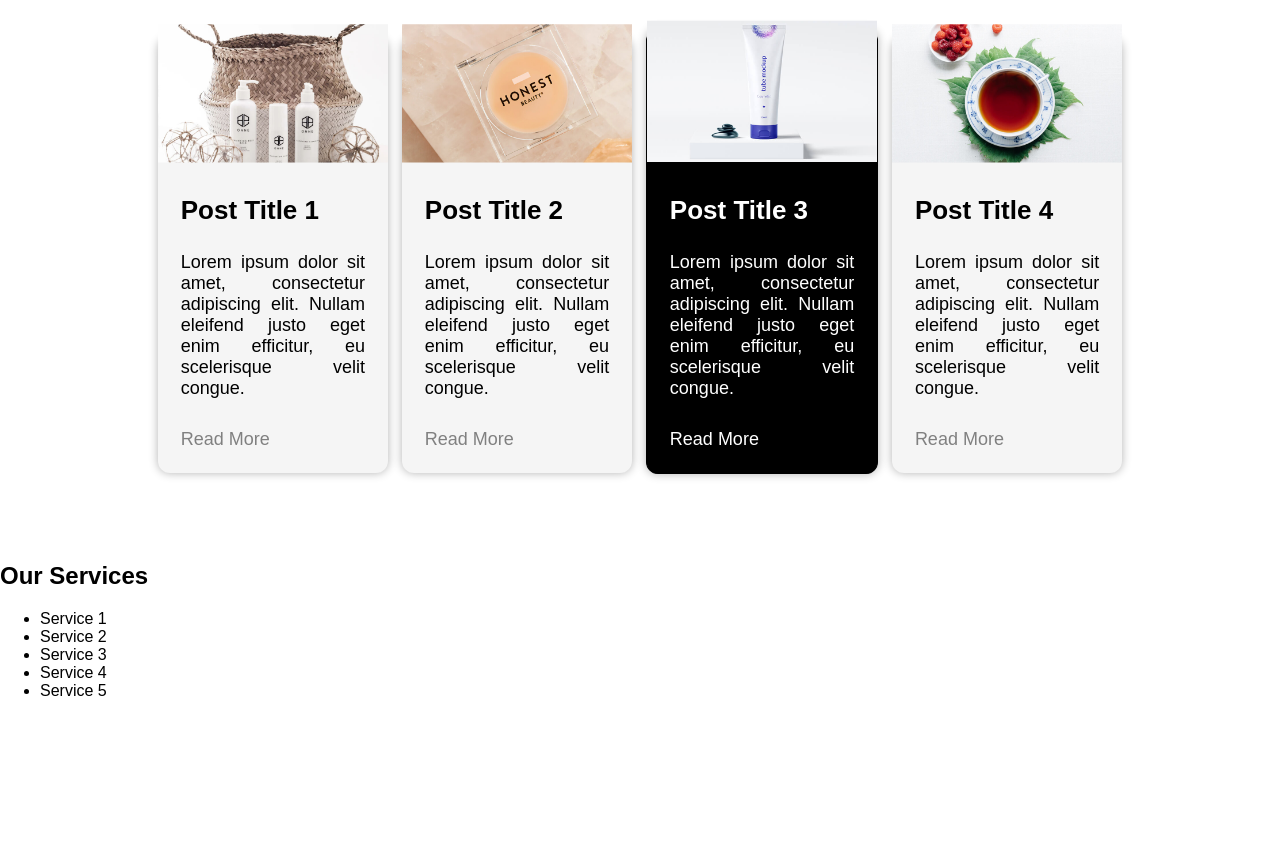
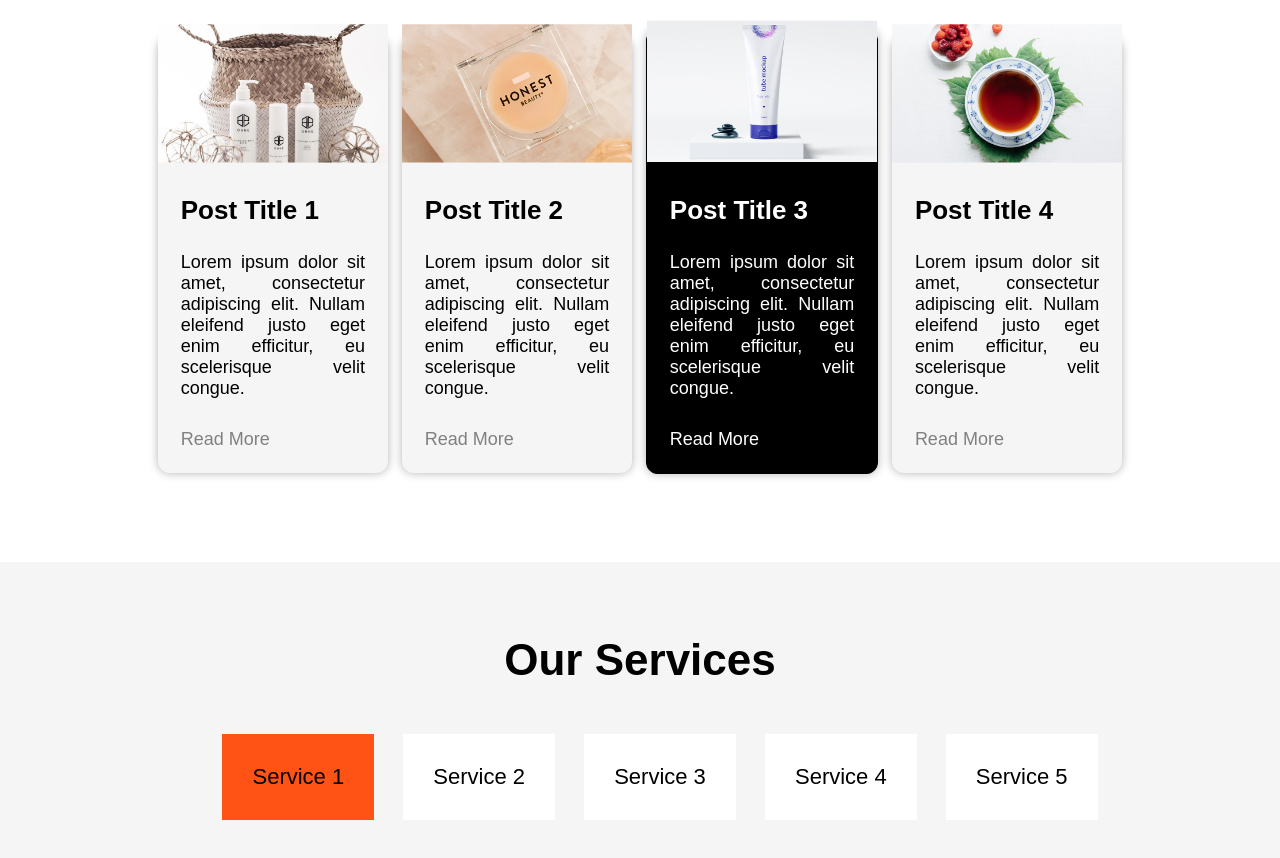
Before and after one commit to CelPilapil/Jonacel-Activity_2, a plain HTML site: page index.html in a window 1280 px wide. Shown: the part 1151-2009 px from the top of the page. Before the commit the page ends 1867 px from the top, so only its background shows below. Drawn offline with Linux system fonts and the light colour scheme.

Commit message:
services is succesfully done!

```diff
--- a/css/style.css
+++ b/css/style.css
@@ -127,3 +127,40 @@
 #blog div a:hover {
   color:rgb(242, 185, 80);
 }
+
+
+
+#services {
+  margin-top: 20px;
+  text-align: center;
+  padding: 10px;
+  top: 30px;
+  background-color: whitesmoke;
+}
+
+#services h2 {
+  margin-top: 5%;
+  font-size: 44px;
+}
+
+#services li {
+  font-size: 22px;
+  background-color:white;
+  padding-bottom: 30px;
+  padding-top: 30px;
+  padding-right: 15px;
+  padding-left: 15px;
+  width: 10%;
+  height: auto;
+  display: inline-block;
+  margin: 1%;
+  justify-content: center;
+}
+
+#services li:first-child {
+  background-color: rgb(255, 83, 21);
+}
+
+#services li:hover {
+  box-shadow: 0px 0px 3px rgba(0, 0, 0, 0.5);
+}
```
